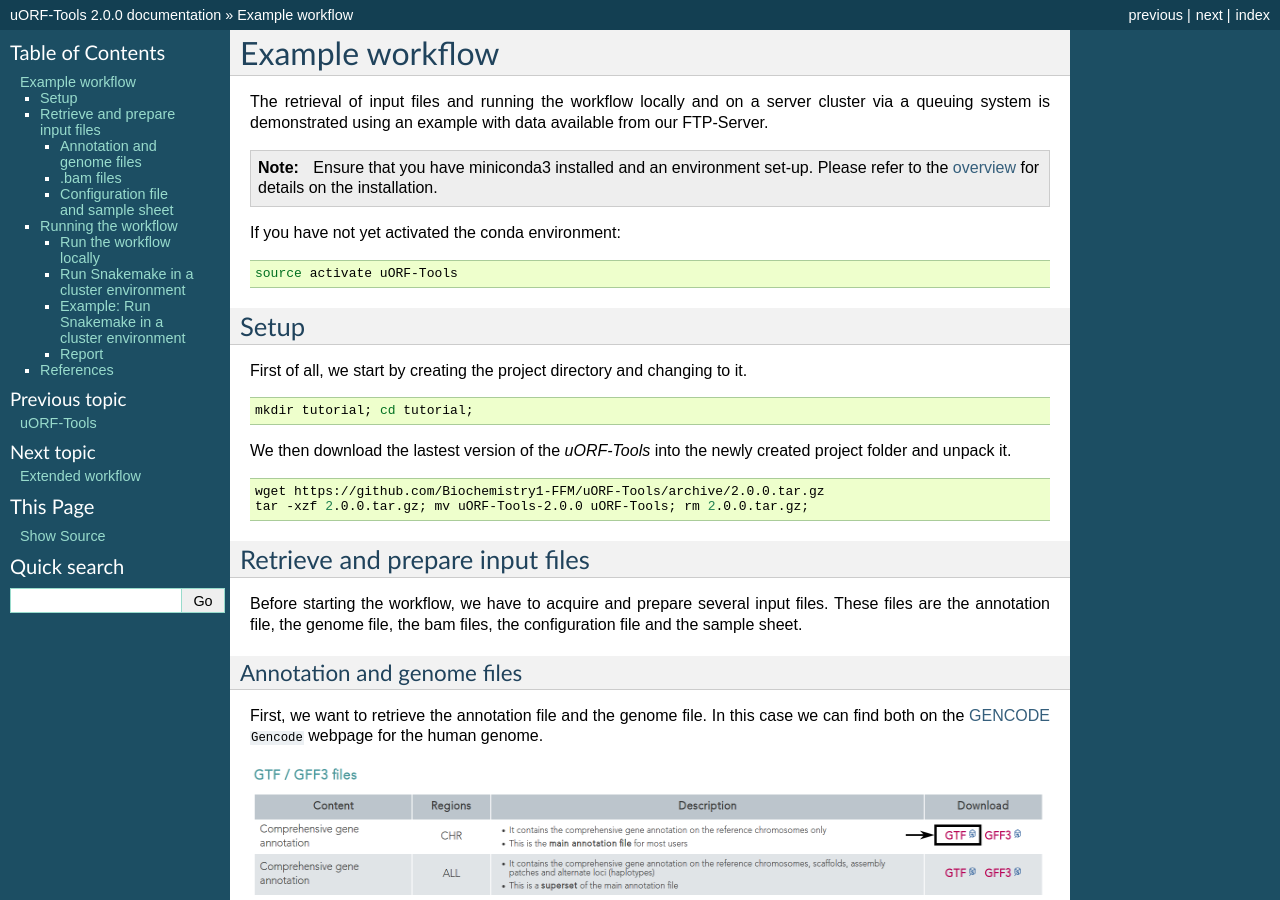
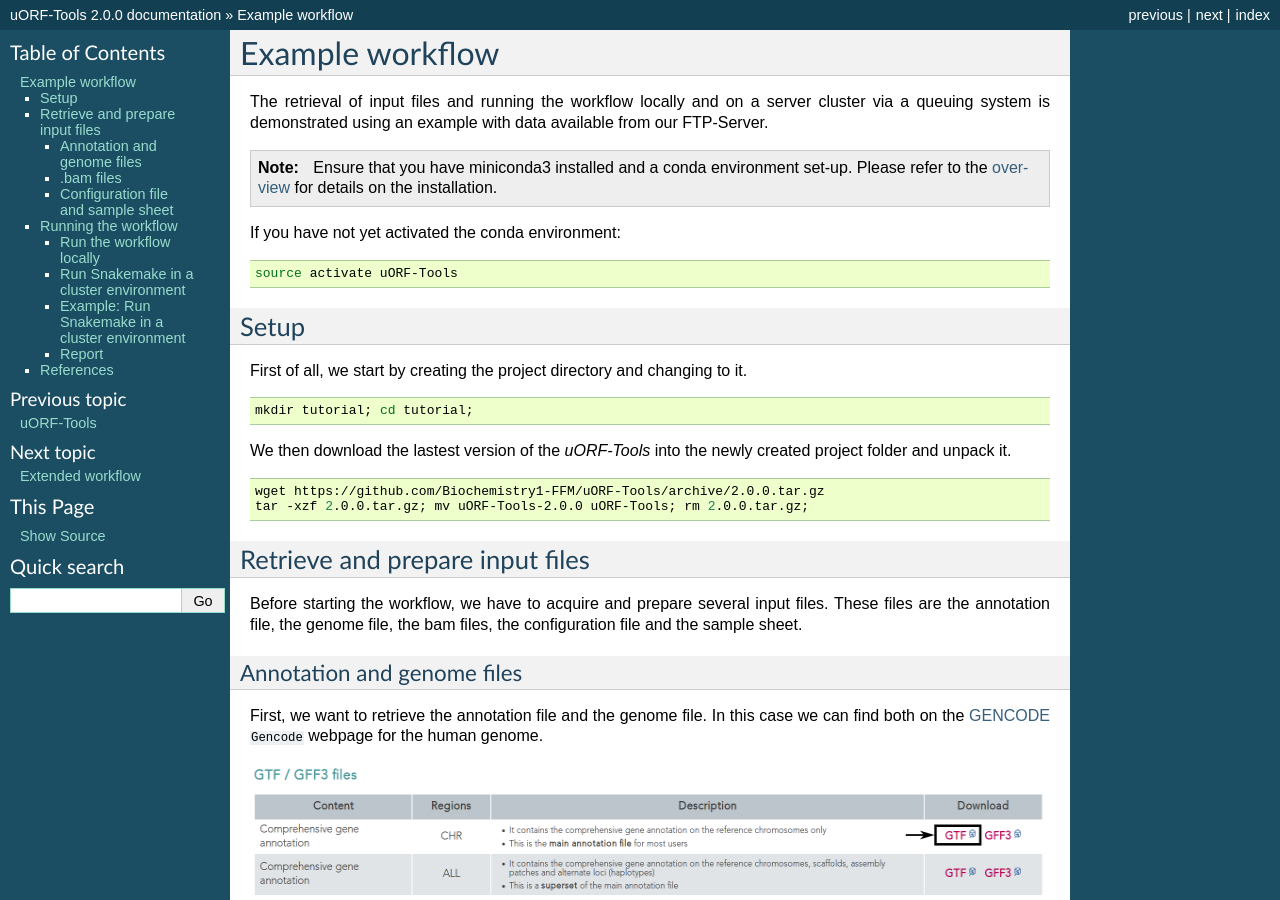
Before and after one commit to RickGelhausen/uORF-Tools_ReadTheDocs, a Sphinx documentation site: the page built from docs/source/example-workflow.rst, in a window 1280 px wide and 900 px high. Built offline with Sphinx 7.4.7, drawn with Linux system fonts in a browser that asks for light colours; cross-references to code outside the pages are shown as plain code.

Commit message:
textual change

```diff
--- a/docs/source/example-workflow.rst
+++ b/docs/source/example-workflow.rst
@@ -6,7 +6,7 @@
 
 The retrieval of input files and running the workflow locally and on a server cluster via a queuing system is demonstrated using an example with data available from our FTP-Server.
 
-.. note:: Ensure that you have miniconda3 installed and an environment set-up. Please refer to the :ref:`overview <overview:Tools>` for details on the installation.
+.. note:: Ensure that you have miniconda3 installed and a conda environment set-up. Please refer to the :ref:`overview <overview:Tools>` for details on the installation.
 If you have not yet activated the conda environment:
 
 .. code-block:: bash
--- a/docs/source/extended-workflow.rst
+++ b/docs/source/extended-workflow.rst
@@ -7,7 +7,7 @@
 The retrieval of input files and running the workflow locally and on a server cluster via a queuing system is demonstrated using an example with data available from SRA via NCBI.
 The dataset is available under the GEO accession number *GSE103719*. The retrieval of the data is described in this tutorial.
 
-.. note:: Ensure that you have miniconda3 installed and an environment set-up. Please refer to the :ref:`overview <Tools>` for details on the installation.
+.. note:: Ensure that you have miniconda3 installed and a conda environment set-up. Please refer to the :ref:`overview <overview:Tools>` for details on the installation.
 If you have not yet activated the conda environment:
 
 .. code-block:: bash
```
